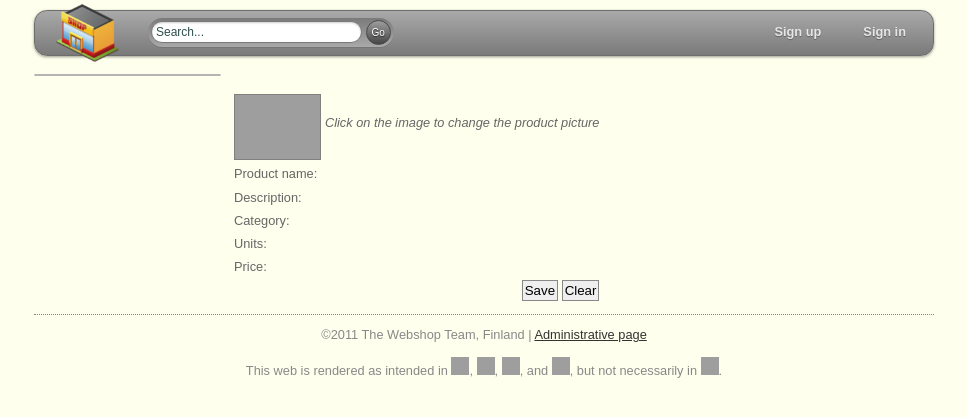
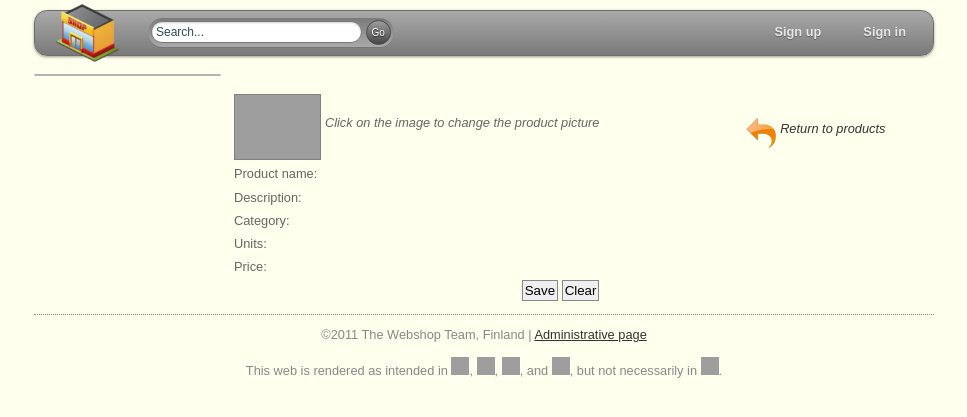
Before and after one commit to mkd/Webshop, a Django app: template src/Shop/web/templates/myadmin_edit_product.html in a window 1280 px wide. Shown: the top 417 px of the page, without its empty margins (156-1123 px from the left). Run offline with Django 3.2, Linux system fonts and the light colour scheme; the template is opened without the code that fills it, so the values that code supplies are empty; some libraries are stand-ins or nearby versions; grey boxes are pictures that could not be loaded.

Commit message:
Add back-button to product and order.

```diff
--- a/src/Shop/web/templates/myadmin_edit_product.html
+++ b/src/Shop/web/templates/myadmin_edit_product.html
@@ -13,6 +13,14 @@
 {% block main_content %}
     {% block new_product_form %}
     <h1>{{ product_name }}</h1>
+        <div class="button_text" style="float: right;">
+            <a href="/myadmin_products"><img src="/static/images/return.png"
+                                    alt="Back to products"
+                                    width="32" align="middle" /></a>
+            <a href="/myadmin_products"
+               style="font-style: oblique; text-decoration: none;">Return to
+               products</a>
+        </div>
     {% if product_not_saved %}
         <div class="error">Product could not be modified!</div>
     {% endif %}
```
Also changed, not shown: src/Shop/web/views.py (+4 -3 lines), 1 other file.
